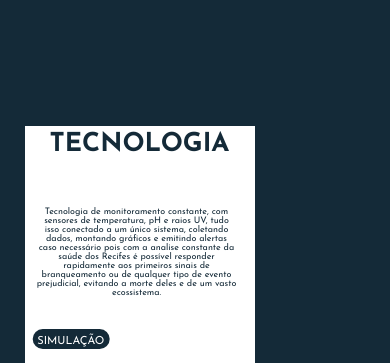
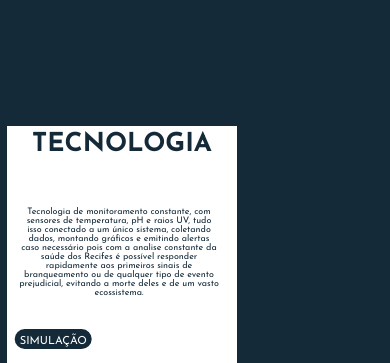
Before and after one commit to mareasea/gs-web, a plain HTML site: page index.html in a window 390 px wide. Shown: the part 1560-1923 px from the top of the page. Drawn offline with Linux system fonts and the light colour scheme; grey boxes are pictures that could not be loaded.

Commit message:
ajuste mobile

```diff
--- a/src/css/style.css
+++ b/src/css/style.css
@@ -813,7 +813,7 @@ footer{
         background-color: #142A38;
     }
     .card {
-        margin-left: 5%;
+        margin-left: 2px;
         height:240px;
     }
     .ex {
```
